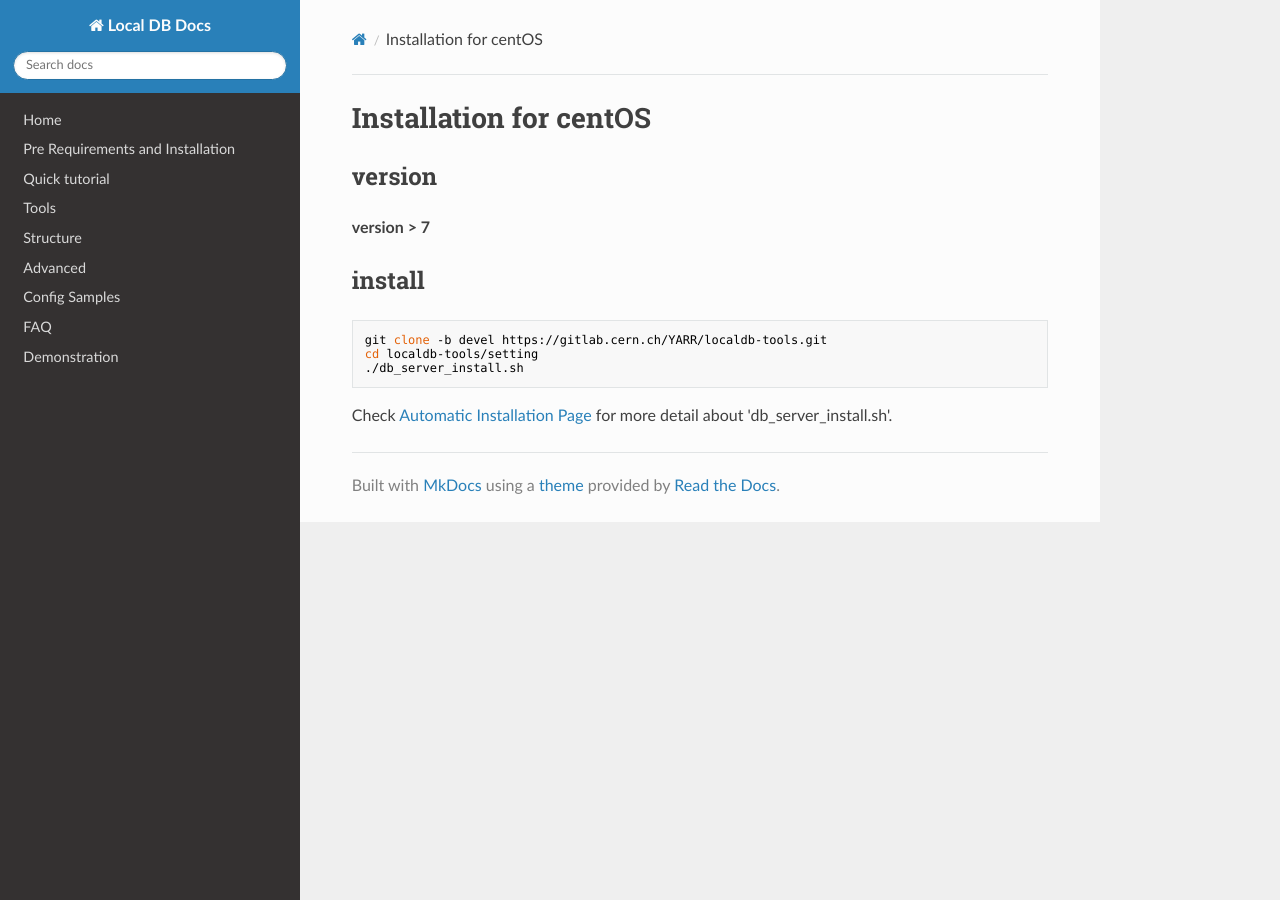
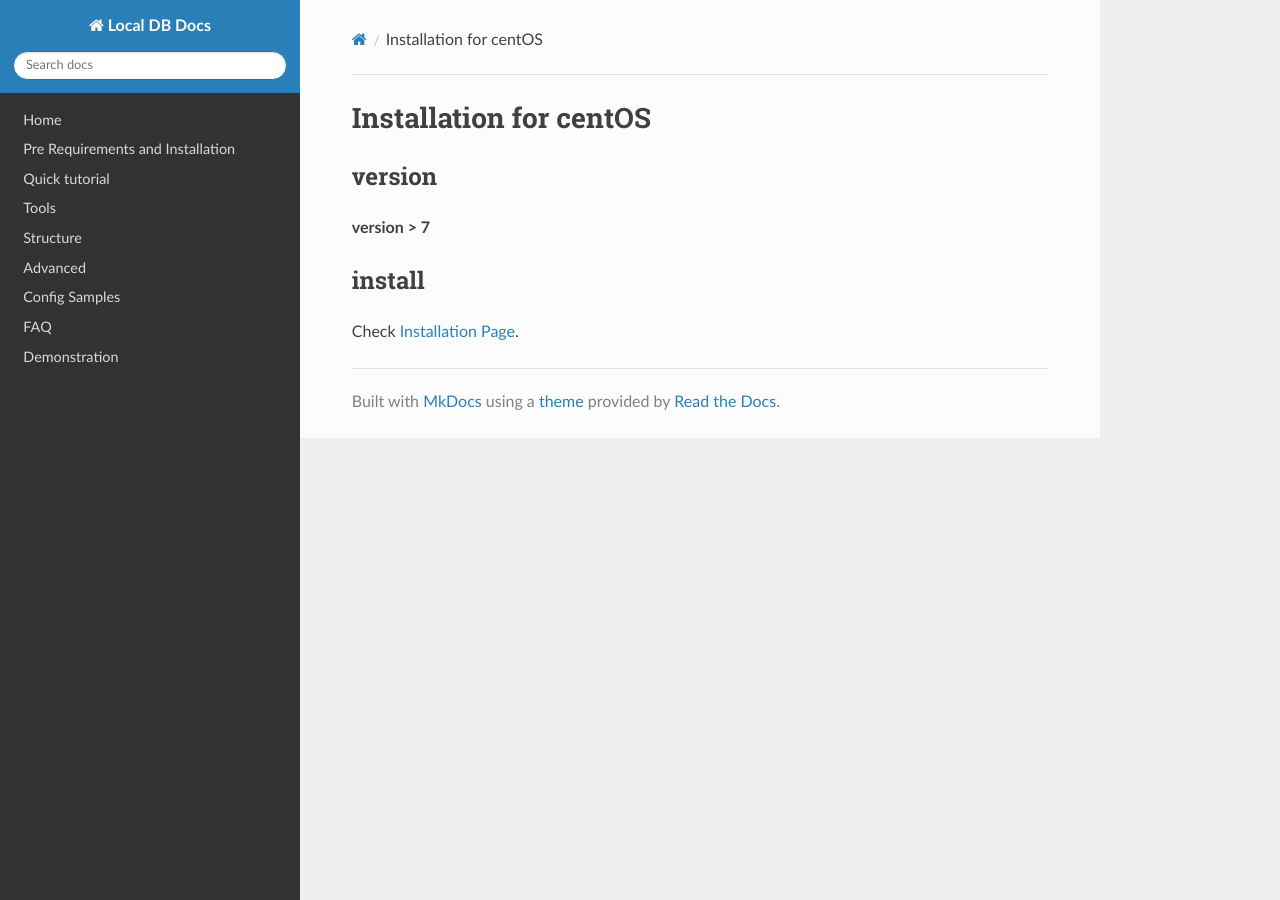
Before and after one commit to jlab-hep/localdb-docs, an MkDocs documentation site: the page built from docs/database_demonstration_setup_centos.md, in a window 1280 px wide. Built offline with MkDocs 1.6.1, drawn with Linux system fonts in a browser that asks for light colours; nearby versions of some CDN libraries; old or Windows-style settings are respelled for this version of MkDocs.

Commit message:
modified installation page for centos

````diff
--- a/docs/database_demonstration_setup_centos.md
+++ b/docs/database_demonstration_setup_centos.md
@@ -6,10 +6,4 @@
 
 ## install
 
-```
-git clone -b devel https://gitlab.cern.ch/YARR/localdb-tools.git
-cd localdb-tools/setting
-./db_server_install.sh
-```
-
-Check [Automatic Installation Page](automatic-install.md) for more detail about 'db_server_install.sh'.
+Check [ Installation Page](manual-install.md).
````
